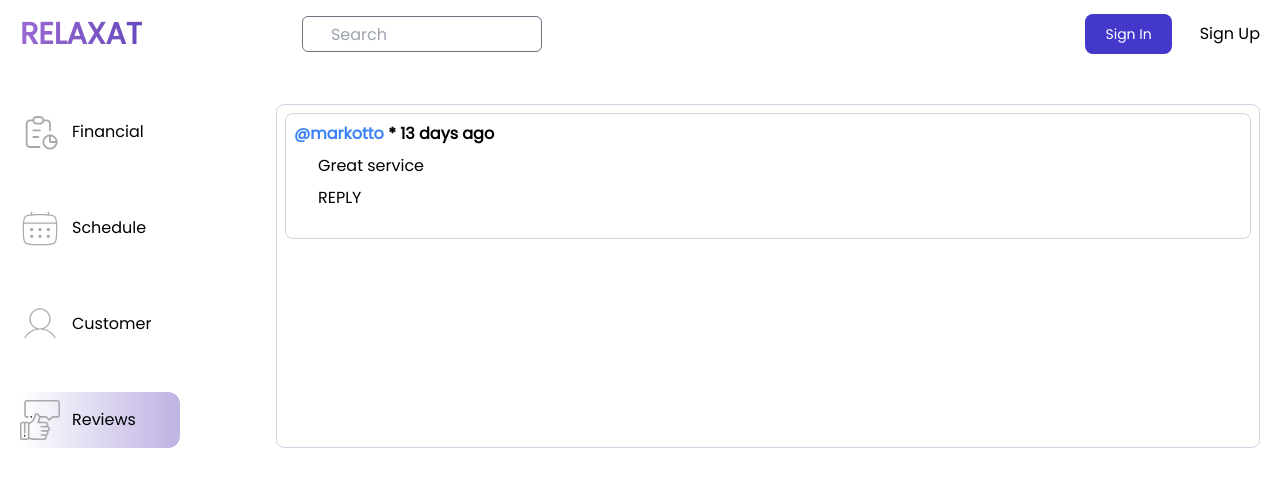
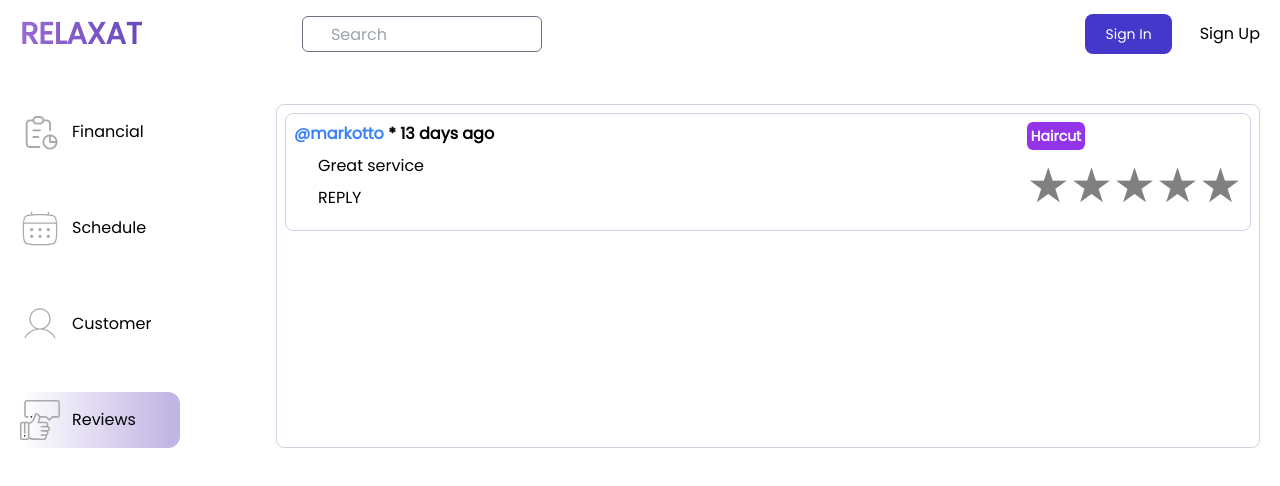
Before and after one commit to JanPoonthong/relaxat, a Next.js app: page /reviews in a window 1280 px wide. Shown: the top 486 px of the page. Built offline with nearby package versions, Linux system fonts and the light colour scheme.

Commit message:
feat: remove hambuger menu

```diff
--- a/package.json
+++ b/package.json
@@ -25,9 +25,12 @@
         "dayjs": "^1.11.10",
         "next": "14.1.0",
         "react": "^18",
+        "react-bootstrap": "^2.10.1",
         "react-datepicker": "^6.1.0",
         "react-dom": "^18",
         "react-google-charts": "^4.0.1",
+        "react-ratings-declarative": "^3.4.1",
+        "react-star-ratings": "^2.3.0",
         "react-time-picker": "^6.6.0"
     },
     "devDependencies": {
--- /dev/null
+++ b/src/app/reviews/ui/drop-down-button.tsx
@@ -0,0 +1,65 @@
+"use client";
+import { Fragment } from "react";
+import { Menu, Transition } from "@headlessui/react";
+import { ChevronDownIcon } from "@heroicons/react/20/solid";
+
+function classNames(...classes: any) {
+    return classes.filter(Boolean).join(" ");
+}
+
+export default function DropDownButton() {
+    return (
+        <Menu as="div" className="relative inline-block text-left">
+            <div>
+                <Menu.Button className="inline-flex w-full justify-center gap-x-1.5 bg-white px-3 py-2 text-sm font-semibold text-gray-900">
+                    <i className="bi bi-three-dots-vertical"></i>
+                </Menu.Button>
+            </div>
+
+            <Transition
+                as={Fragment}
+                enter="transition ease-out duration-100"
+                enterFrom="transform opacity-0 scale-95"
+                enterTo="transform opacity-100 scale-100"
+                leave="transition ease-in duration-75"
+                leaveFrom="transform opacity-100 scale-100"
+                leaveTo="transform opacity-0 scale-95"
+            >
+                <Menu.Items className="absolute right-0 z-10 mt-2 w-56 origin-top-right rounded-md bg-white shadow-lg ring-1 ring-black ring-opacity-5 focus:outline-none">
+                    <div className="py-1">
+                        <Menu.Item>
+                            {({ active }) => (
+                                <a
+                                    href="#"
+                                    className={classNames(
+                                        active
+                                            ? "bg-gray-100 text-gray-900"
+                                            : "text-gray-700",
+                                        "block px-4 py-2 text-sm",
+                                    )}
+                                >
+                                    <i className="bi bi-trash"></i> Remove
+                                </a>
+                            )}
+                        </Menu.Item>
+                        {/* <form method="POST" action="#">
+              <Menu.Item>
+                {({ active }) => (
+                  <button
+                    type="submit"
+                    className={classNames(
+                      active ? 'bg-gray-100 text-gray-900' : 'text-gray-700',
+                      'block w-full px-4 py-2 text-left text-sm'
+                    )}
+                  >
+                    Sign out
+                  </button>
+                )}
+              </Menu.Item>
+            </form> */}
+                    </div>
+                </Menu.Items>
+            </Transition>
+        </Menu>
+    );
+}
--- a/src/app/ui/review/review.tsx
+++ b/src/app/ui/review/review.tsx
@@ -1,11 +1,43 @@
 "use client";
 import { useState } from "react";
 import Border from "../../ui/border/border";
+import DropDownButton from "../../reviews/ui/drop-down-button";
+
+interface StarRatingProps {
+    value: number;
+    onClick: (value: number) => void;
+}
 
 export default function Review({ commentDate }: { commentDate: number }) {
     const differenceInDays = Math.round(commentDate / 86400000);
     const [likeIconBool, setLikeIconBool] = useState(false);
+    const [starRating, setStarRating] = useState(0);
     const [thumbUpIconBool, setThumbUpIconBool] = useState(false);
+
+    const StarRating: React.FC<StarRatingProps> = ({ value, onClick }) => {
+        const stars = [1, 2, 3, 4, 5];
+
+        return (
+            <div className="flex items-center">
+                <div className="flex-1" />
+                <div className="flex items-center">
+                    {stars.map((star) => (
+                        <span
+                            key={star}
+                            onClick={() => onClick(star)}
+                            style={{
+                                cursor: "pointer",
+                                fontSize: "3em",
+                                color: star <= value ? "gold" : "gray",
+                            }}
+                        >
+                            &#9733;
+                        </span>
+                    ))}
+                </div>
+            </div>
+        );
+    };
 
     const data = [
         {
@@ -46,6 +78,8 @@ export default function Review({ commentDate }: { commentDate: number }) {
             {data.map((each) => {
                 return (
                     <Border key={each.id} style="p-2">
+                        <div className="flex justify-between">
+                            <div>
                                 <h3 className="font-bold text-blue-500">
                                     @{each.user}{" "}
                                     <span className="text-black">
@@ -93,11 +127,21 @@ export default function Review({ commentDate }: { commentDate: number }) {
                                             )}
                                         </button>
                                         <button>
-                                    <i className="bi bi-three-dots-vertical"></i>
+                                            {/*<DropDownButton /> */}
                                         </button>
                                     </div>
                                 </div>
-                        <div className="pl-6 pt-5"></div>
+                            </div>
+                            <div className="">
+                                <div className="bg-purple-600 text-white font-bold rounded-md p-1 text-sm inline-block">
+                                    Haircut
+                                </div>
+                                <StarRating
+                                    value={starRating}
+                                    onClick={(value) => setStarRating(value)}
+                                />
+                            </div>
+                        </div>
                     </Border>
                 );
             })}
```
Also changed, not shown: 1 other file (tests, documents, lock files or other folders). Lines whose indentation alone changed are shown as unchanged.
